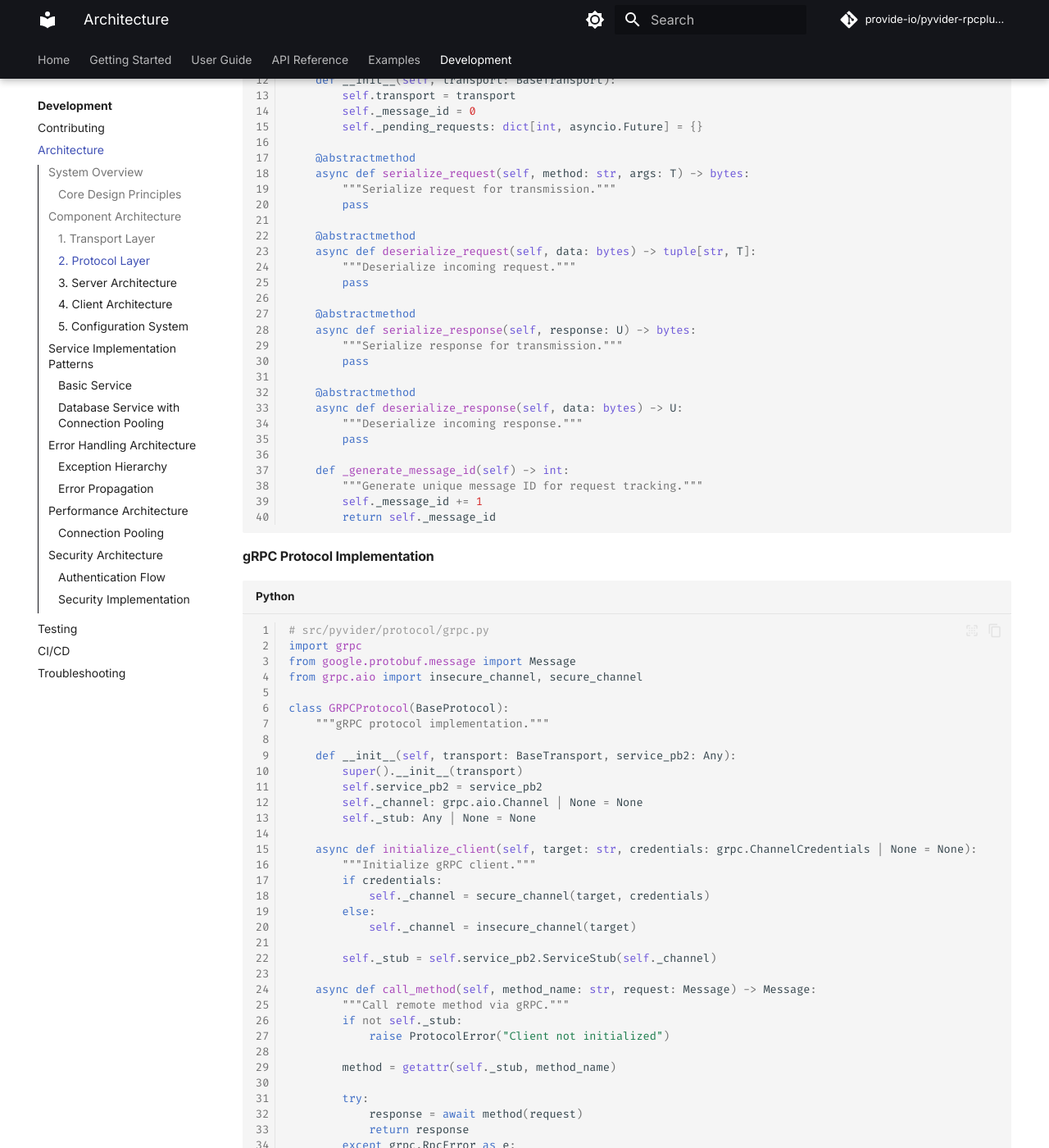
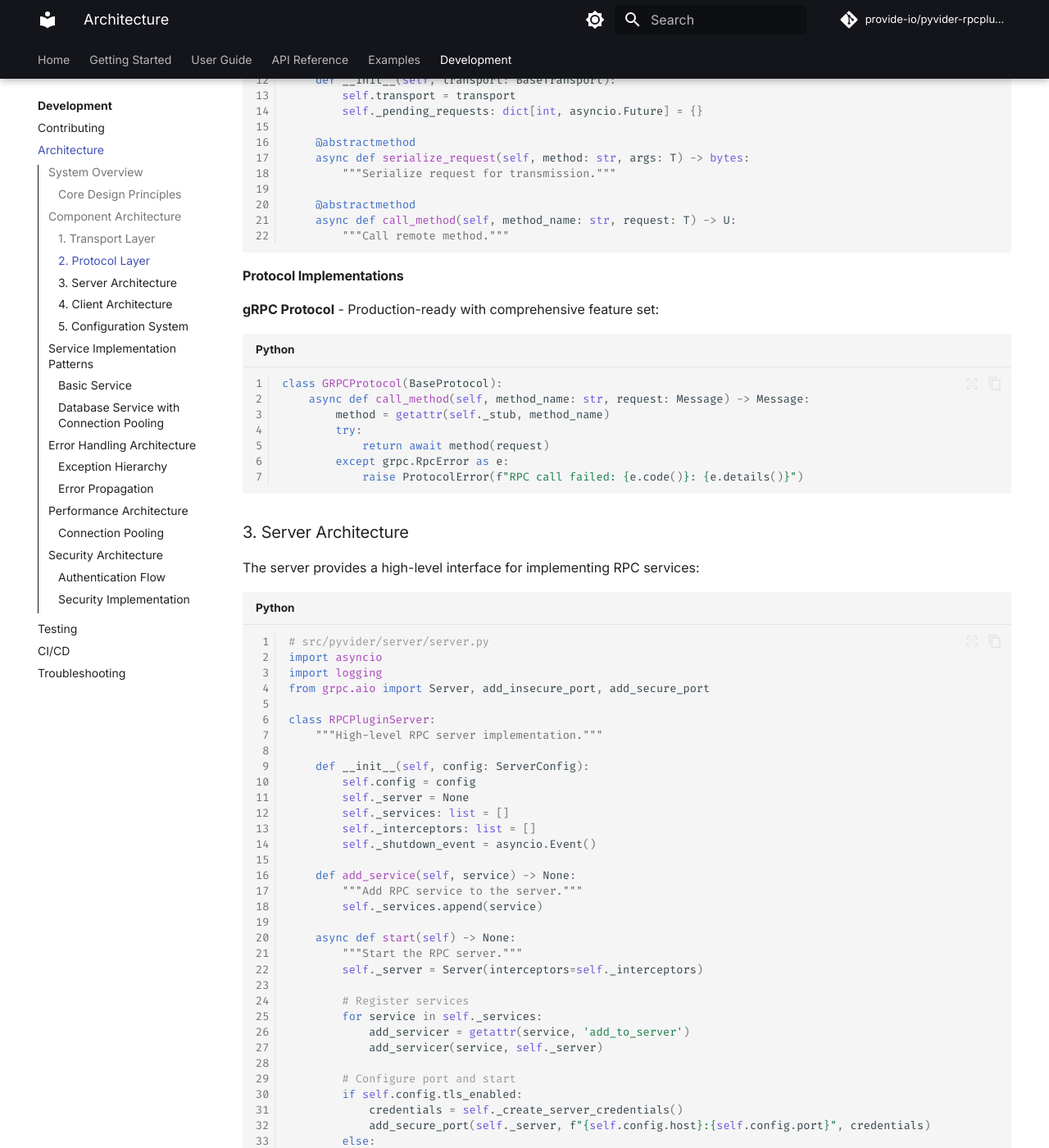
Before and after one commit to provide-io/pyvider-rpcplugin, an MkDocs documentation site: the page built from docs/development/architecture.md, in a window 1280 px wide and 1400 px high, scrolled down 3315 px. Shown: the whole window at 82% size. Built offline with MkDocs 1.6.1 and Material for MkDocs 9.7.7, drawn with Linux system fonts in a browser that asks for light colours; comment, search, counter and statistics services are not loaded; the version menu is left out; some of the changed text lies outside the part shown.

Commit message:
🔼⚙️ [skip ci] auto-commit

````diff
--- a/docs/development/architecture.md
+++ b/docs/development/architecture.md
@@ -100,12 +100,12 @@ class TCPTransport(BaseTransport):
 
 ### 2. Protocol Layer
 
-The protocol layer handles message serialization, service discovery, and RPC semantics:
+The protocol layer handles message serialization and RPC semantics:
 
 ```python
 # src/pyvider/protocol/base.py
 from abc import ABC, abstractmethod
-from typing import Any, TypeVar, Generic
+from typing import TypeVar, Generic
 import asyncio
 
 T = TypeVar('T')
@@ -116,179 +116,76 @@ class BaseProtocol(ABC, Generic[T, U]):
 
     def __init__(self, transport: BaseTransport):
         self.transport = transport
-        self._message_id = 0
         self._pending_requests: dict[int, asyncio.Future] = {}
 
     @abstractmethod
     async def serialize_request(self, method: str, args: T) -> bytes:
         """Serialize request for transmission."""
-        pass
 
     @abstractmethod
-    async def deserialize_request(self, data: bytes) -> tuple[str, T]:
-        """Deserialize incoming request."""
-        pass
-
-    @abstractmethod
-    async def serialize_response(self, response: U) -> bytes:
-        """Serialize response for transmission."""
-        pass
-
-    @abstractmethod
-    async def deserialize_response(self, data: bytes) -> U:
-        """Deserialize incoming response."""
-        pass
-
-    def _generate_message_id(self) -> int:
-        """Generate unique message ID for request tracking."""
-        self._message_id += 1
-        return self._message_id
+    async def call_method(self, method_name: str, request: T) -> U:
+        """Call remote method."""
 ```
 
-#### gRPC Protocol Implementation
+#### Protocol Implementations
 
+**gRPC Protocol** - Production-ready with comprehensive feature set:
 ```python
-# src/pyvider/protocol/grpc.py
-import grpc
-from google.protobuf.message import Message
-from grpc.aio import insecure_channel, secure_channel
-
 class GRPCProtocol(BaseProtocol):
-    """gRPC protocol implementation."""
-
-    def __init__(self, transport: BaseTransport, service_pb2: Any):
-        super().__init__(transport)
-        self.service_pb2 = service_pb2
-        self._channel: grpc.aio.Channel | None = None
-        self._stub: Any | None = None
-
-    async def initialize_client(self, target: str, credentials: grpc.ChannelCredentials | None = None):
-        """Initialize gRPC client."""
-        if credentials:
-            self._channel = secure_channel(target, credentials)
-        else:
-            self._channel = insecure_channel(target)
-
-        self._stub = self.service_pb2.ServiceStub(self._channel)
-
     async def call_method(self, method_name: str, request: Message) -> Message:
-        """Call remote method via gRPC."""
-        if not self._stub:
-            raise ProtocolError("Client not initialized")
-
         method = getattr(self._stub, method_name)
-
         try:
-            response = await method(request)
-            return response
+            return await method(request)
         except grpc.RpcError as e:
             raise ProtocolError(f"RPC call failed: {e.code()}: {e.details()}")
-
-    async def close(self):
-        """Close gRPC channel."""
-        if self._channel:
-            await self._channel.close()
 ```
 
 ### 3. Server Architecture
 
-The server architecture provides a high-level interface for implementing RPC services:
+The server provides a high-level interface for implementing RPC services:
 
 ```python
 # src/pyvider/server/server.py
 import asyncio
 import logging
-from typing import Any, Callable
 from grpc.aio import Server, add_insecure_port, add_secure_port
-
-logger = logging.getLogger(__name__)
 
 class RPCPluginServer:
     """High-level RPC server implementation."""
 
     def __init__(self, config: ServerConfig):
         self.config = config
-        self._server: Server | None = None
-        self._services: list[Any] = []
-        self._interceptors: list[Any] = []
-        self._health_servicer = None
+        self._server = None
+        self._services: list = []
+        self._interceptors: list = []
         self._shutdown_event = asyncio.Event()
 
-    def add_service(self, service: Any) -> None:
+    def add_service(self, service) -> None:
         """Add RPC service to the server."""
         self._services.append(service)
-        logger.info(f"Added service: {service.__class__.__name__}")
-
-    def add_interceptor(self, interceptor: Any) -> None:
-        """Add gRPC interceptor to the server."""
-        self._interceptors.append(interceptor)
-        logger.info(f"Added interceptor: {interceptor.__class__.__name__}")
 
     async def start(self) -> None:
         """Start the RPC server."""
-        logger.info("Starting RPC server...")
-
-        # Create gRPC server with interceptors
         self._server = Server(interceptors=self._interceptors)
 
-        # Add services
+        # Register services
         for service in self._services:
-            service_name = service.__class__.__name__
-            add_servicer = getattr(service, 'add_to_server', None)
+            add_servicer = getattr(service, 'add_to_server')
+            add_servicer(service, self._server)
 
-            if add_servicer:
-                add_servicer(service, self._server)
-                logger.info(f"Registered service: {service_name}")
-            else:
-                logger.error(f"Service {service_name} has no add_to_server method")
-
-        # Configure server port
+        # Configure port and start
         if self.config.tls_enabled:
             credentials = self._create_server_credentials()
-            port = add_secure_port(
-                self._server,
-                f"{self.config.host}:{self.config.port}",
-                credentials
-            )
+            add_secure_port(self._server, f"{self.config.host}:{self.config.port}", credentials)
         else:
-            port = add_insecure_port(
-                self._server,
-                f"{self.config.host}:{self.config.port}"
-            )
+            add_insecure_port(self._server, f"{self.config.host}:{self.config.port}")
 
-        # Start server
         await self._server.start()
-        logger.info(f"Server started on {self.config.host}:{port}")
-
-        # Setup graceful shutdown
-        self._setup_signal_handlers()
 
     async def stop(self, grace_period: int = 30) -> None:
         """Stop the RPC server gracefully."""
-        if not self._server:
-            return
-
-        logger.info("Stopping RPC server...")
-
-        # Signal shutdown
-        self._shutdown_event.set()
-
-        # Stop accepting new requests
-        await self._server.stop(grace_period)
-
-        logger.info("RPC server stopped")
-
-    def _create_server_credentials(self):
-        """Create server TLS credentials."""
-        import grpc
-
-        with open(self.config.key_file, 'rb') as f:
-            private_key = f.read()
-
-        with open(self.config.cert_file, 'rb') as f:
-            certificate_chain = f.read()
-
-        return grpc.ssl_server_credentials([(private_key, certificate_chain)])
+        if self._server:
+            await self._server.stop(grace_period)
 ```
 
 ### 4. Client Architecture
@@ -298,14 +195,11 @@ The client provides a simplified interface for making RPC calls:
 ```python
 # src/pyvider/client/client.py
 import asyncio
-import logging
-from typing import Any, Generic, TypeVar
+from typing import Generic, TypeVar, AsyncIterator
 from grpc.aio import insecure_channel, secure_channel
 
 T = TypeVar('T')
 U = TypeVar('U')
-
-logger = logging.getLogger(__name__)
 
 class RPCPluginClient(Generic[T, U]):
     """High-level RPC client implementation."""
@@ -314,7 +208,6 @@ class RPCPluginClient(Generic[T, U]):
         self.config = config
         self._channel = None
         self._stub = None
-        self._connection_pool = ConnectionPool(config.pool_size)
         self._retry_policy = RetryPolicy(config.retry_config)
 
     async def connect(self) -> None:
@@ -327,60 +220,30 @@ class RPCPluginClient(Generic[T, U]):
         else:
             self._channel = insecure_channel(target)
 
-        # Create service stub
         self._stub = self.config.service_stub_class(self._channel)
 
-        # Test connection
-        await self._test_connection()
-
-        logger.info(f"Connected to {target}")
-
-    async def call(
-        self,
-        method_name: str,
-        request: T,
-        timeout: float | None = None
-    ) -> U:
+    async def call(self, method_name: str, request: T, timeout: float | None = None) -> U:
         """Make RPC call with retry logic."""
-        if not self._stub:
-            raise ClientError("Client not connected")
-
         async def _make_call() -> U:
             method = getattr(self._stub, method_name)
             return await method(request, timeout=timeout)
 
-        # Apply retry policy
         return await self._retry_policy.execute(_make_call)
 
-    async def stream_call(
-        self,
-        method_name: str,
-        request_iterator: AsyncIterator[T]
-    ) -> AsyncIterator[U]:
+    async def stream_call(self, method_name: str, request_iterator: AsyncIterator[T]) -> AsyncIterator[U]:
         """Make streaming RPC call."""
-        if not self._stub:
-            raise ClientError("Client not connected")
-
         method = getattr(self._stub, method_name)
-
         async for response in method(request_iterator):
             yield response
-
-    async def close(self) -> None:
-        """Close client connection."""
-        if self._channel:
-            await self._channel.close()
-            logger.info("Client connection closed")
 ```
 
 ### 5. Configuration System
 
-Centralized configuration management with validation:
+Centralized configuration management with environment variable support:
 
 ```python
 # src/pyvider/config/schema.py
 from dataclasses import dataclass, field
-from typing import Any
 from pathlib import Path
 
 @dataclass
@@ -395,52 +258,30 @@ class TransportConfig:
     key_file: str | None = None
     ca_cert_file: str | None = None
 
-    def __post_init__(self):
-        """Validate configuration after initialization."""
-        if self.type == "unix" and not self.socket_path:
-            raise ValueError("socket_path required for Unix transport")
-
-        if self.tls_enabled:
-            if not self.cert_file or not self.key_file:
-                raise ValueError("cert_file and key_file required for TLS")
-
 @dataclass
 class ServerConfig:
-    """Server configuration."""
+    """Server configuration with environment variable support."""
     transport: TransportConfig = field(default_factory=TransportConfig)
     max_workers: int = 10
     max_connections: int = 1000
     request_timeout: float = 30.0
-    keepalive_timeout: int = 300
     log_level: str = "INFO"
-    enable_health_check: bool = True
-    enable_reflection: bool = False
-
-    @classmethod
-    def from_file(cls, path: Path) -> 'ServerConfig':
-        """Load configuration from file."""
-        import json
-
-        with open(path) as f:
-            data = json.load(f)
-
-        return cls(**data)
 
     @classmethod
     def from_env(cls) -> 'ServerConfig':
-        """Load configuration from environment variables."""
+        """Load configuration from PLUGIN_* environment variables."""
         import os
 
         return cls(
             transport=TransportConfig(
-                host=os.getenv('RPC_HOST', 'localhost'),
-                port=int(os.getenv('RPC_PORT', '50051')),
-                tls_enabled=os.getenv('RPC_TLS_ENABLED', 'false').lower() == 'true',
-                cert_file=os.getenv('RPC_CERT_FILE'),
-                key_file=os.getenv('RPC_KEY_FILE'),
+                host=os.getenv('PLUGIN_RPC_HOST', 'localhost'),
+                port=int(os.getenv('PLUGIN_RPC_PORT', '50051')),
+                tls_enabled=os.getenv('PLUGIN_RPC_TLS_ENABLED', 'false').lower() == 'true',
+                cert_file=os.getenv('PLUGIN_RPC_CERT_FILE'),
+                key_file=os.getenv('PLUGIN_RPC_KEY_FILE'),
             ),
-            max_workers=int(os.getenv('RPC_MAX_WORKERS', '10')),
-            log_level=os.getenv('RPC_LOG_LEVEL', 'INFO'),
+            max_workers=int(os.getenv('PLUGIN_RPC_MAX_WORKERS', '10')),
+            log_level=os.getenv('PLUGIN_RPC_LOG_LEVEL', 'INFO'),
         )
 ```
 
````
